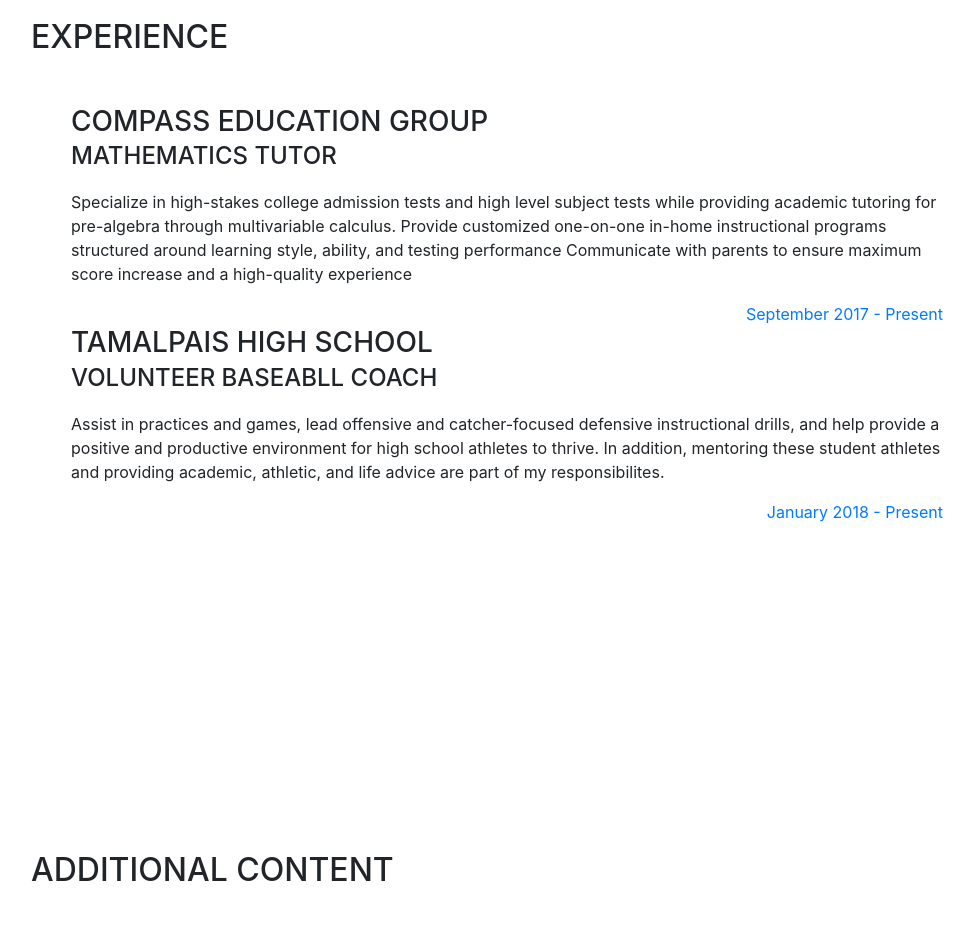
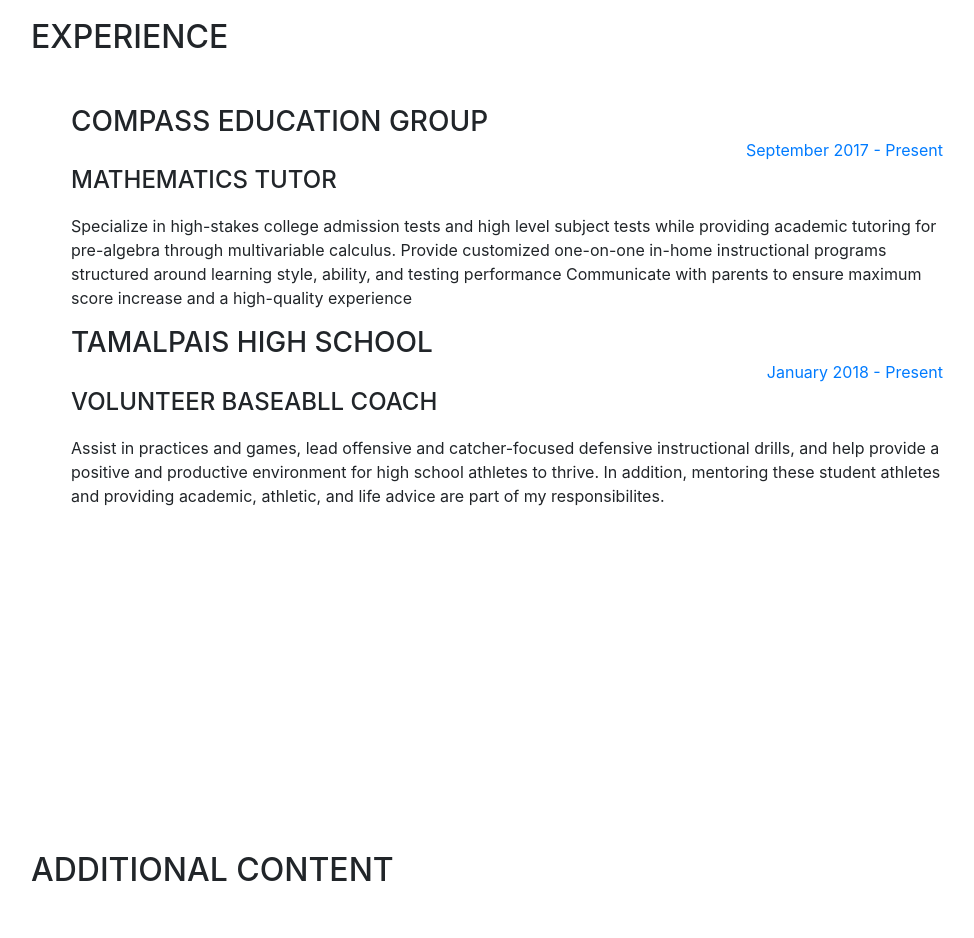
Before and after one commit to kjordan18/kjordan18.github.io, a website with bundled scripts: page index.html in a window 1280 px wide. Shown: the part 3560-4498 px from the top of the page, without its empty margins (289-1263 px from the left). Built offline with nearby package versions, Linux system fonts and the light colour scheme; a web font is replaced by a local one.

Commit message:
experience cleanup

```diff
--- a/index.html
+++ b/index.html
@@ -225,23 +225,28 @@
               <li>
                   <div class="resume-content mr-auto">
                       <h3 class="mb-0">Compass Education Group</h3>
+                        <div class="resume-date text-md-right">
+                          <span class="text-primary">September 2017 - Present</span>
+                        </div>
                       <div class="subheading mb-3">Mathematics Tutor</div>
                       <p>Specialize in high-stakes college admission tests and high level subject tests while providing academic tutoring for pre-algebra through multivariable calculus.
                           Provide customized one-on-one in-home instructional programs structured around learning style, ability, and testing performance
                           Communicate with parents to ensure maximum score increase and a high-quality experience
                           </p>
+                      </div>
+
+                    <div class="resume-content mr-auto">
+                      <h3 class="mb-0">Tamalpais High School</h3>
                         <div class="resume-date text-md-right">
-                            <span class="text-primary">September 2017 - Present</span>
-                          </div>
-                      <h3 class="mb-0">Tamalpais High School</h3>
+                          <span class="text-primary">January 2018 - Present</span>
+                        </div>
                       <div class="subheading mb-3">Volunteer Baseabll Coach</div>
                       <p>Assist in practices and games, lead offensive and catcher-focused defensive instructional drills, and help provide a positive and productive environment for high school athletes to thrive. In addition, mentoring these student athletes and providing academic, athletic, and life advice are part of my responsibilites.
                         </p>
-                        <div class="resume-date text-md-right">
-                            <span class="text-primary">January 2018 - Present</span>
-                          </div>
+                      </div>
 
-                    </div>
+
+
                 </li>
             </ul>
           </div>
```
